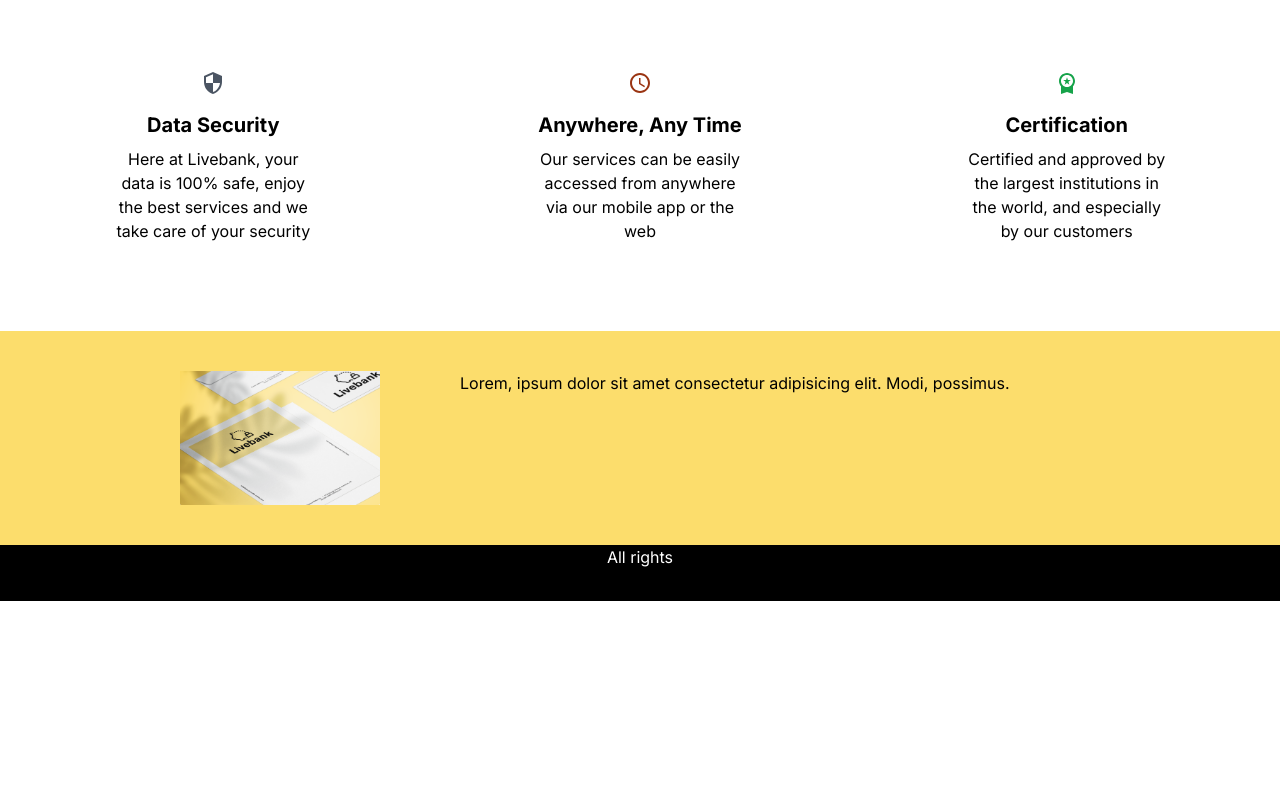
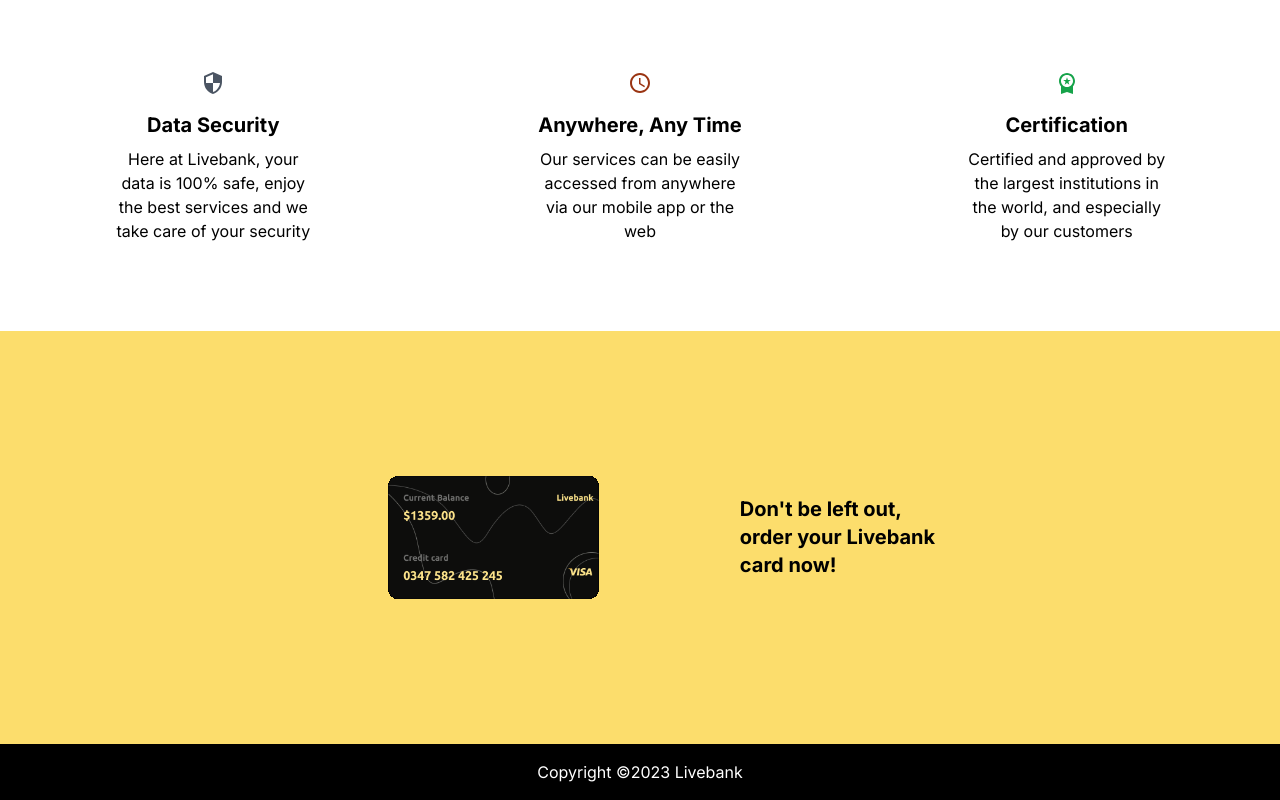
Before and after one commit to AngeloCarnevale/Livebank, a Next.js app in the folder apps/web/: page / in a window 1280 px wide. Shown: the part 540-1340 px from the top of the page. Before the commit the page ends 1141 px from the top, so only its background shows below. Built offline with nearby package versions, Linux system fonts and the light colour scheme.

Commit message:
:white_check_mark: almost finishing the lading page

```diff
--- a/apps/web/app/components/Footer.tsx
+++ b/apps/web/app/components/Footer.tsx
@@ -1,8 +1,8 @@
 export default function Footer (): JSX.Element {
 
     return (
-        <footer className="bg-black text-white justify-center flex bottom-0 w-full h-14">
-            <h1>All rights</h1>
+        <footer className="bg-black text-white justify-center items-center flex bottom-0 w-full h-14">
+            <h1>Copyright ©{new Date().getFullYear()} Livebank</h1>
         </footer>
     )
 }
--- a/apps/web/app/components/Header.tsx
+++ b/apps/web/app/components/Header.tsx
@@ -15,11 +15,11 @@ export default function Header(): JSX.Element {
                                 src={logo}
                                 alt='Logo Livebank image'
                                 width={95}
-                                className='bg-primary rounded-lg'
+                                className='bg-primary rounded-lg hover:bg-primary-hover'
                             />
                         </Link>
                     </li>
-                    <li className='bg-primary p-2 rounded-md font-semibold'>
+                    <li className='bg-primary p-2 rounded-md font-semibold hover:bg-primary-hover'>
                         <button>Open my account</button>
                     </li>
                 </ul>
--- a/apps/web/app/page.tsx
+++ b/apps/web/app/page.tsx
@@ -47,14 +47,12 @@ export default function Page(): JSX.Element {
           />
         </section>
 
-        <section className="bg-primary flex justify-center py-10 gap-20">
+        <section className="bg-primary flex items-center justify-center py-10 gap-20">
           <Image
-            src={banner}
+            src={card}
             alt="Banner image"
-            width={200}
-            height={200}
           />
-          <h1 className="w-2/4 gap-8">Lorem, ipsum dolor sit amet consectetur adipisicing elit. Modi, possimus.</h1>
+          <h2 className="w-1/6 font-bold text-xl">Don't be left out, order your Livebank card now!</h2>
         </section>
       </Container>
       <Footer />
```
Also changed, not shown: packages/ui/card.tsx (deleted, +0 -27 lines), apps/web/public/turborepo.svg (deleted), 32 other files (tests, documents, lock files or other folders).
